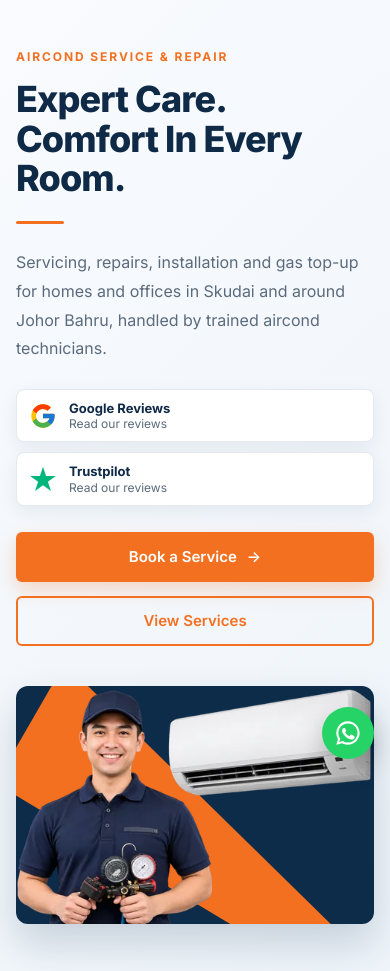
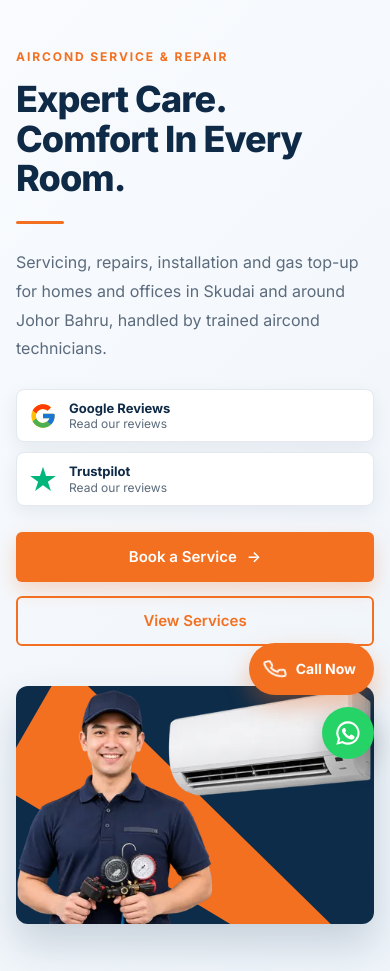
Before and after one commit to Shakeeb871/Narti-Aircon-Service, a PHP site: page / in a window 390 px wide. Shown: the part 69-1040 px from the top of the page. Run offline with PHP 8.4, Linux system fonts and the light colour scheme.

Commit message:
Add floating Call Now button on every page
Orange pill button with a ringing phone icon sits above the WhatsApp
button and dials +60 16-821 0460. Pulse and ring animations stop when
reduced motion is on; extra footer padding keeps both buttons off the
footer text on phones.

Co-Authored-By: Claude Opus 5.5 <noreply@anthropic.com>
Claude-Session: https://claude.ai/code/session_01JJG1vAkqisZBuy8vj4XHPc

```diff
--- a/assets/css/style.css
+++ b/assets/css/style.css
@@ -1991,3 +1991,36 @@ a.service-card:hover .link-more span { transform: translateX(4px); }
 
 /* headings added by JavaScript follow the same Title Case rule */
 .review-card__hl-title, .reviews .section-title { text-transform: capitalize; }
+
+/* ---------- Floating Call Now button (above WhatsApp) ---------- */
+.call-float {
+  position: fixed;
+  right: 22px; bottom: 92px;
+  z-index: 90;
+  height: 56px;
+  display: inline-flex; align-items: center; gap: 10px;
+  padding: 0 22px 0 18px;
+  border-radius: 999px;
+  background: var(--orange);
+  color: var(--white);
+  font-size: 15px; font-weight: 700;
+  box-shadow: 0 10px 25px rgba(243, 112, 33, .35);
+  transition: transform .2s, background-color .2s;
+}
+.call-float:hover { transform: scale(1.05); background: var(--orange-dark); }
+.call-float svg { width: 22px; height: 22px; fill: none; stroke: var(--white); stroke-width: 2; stroke-linecap: round; stroke-linejoin: round; animation: call-ring 2.4s ease-in-out infinite; }
+.call-float::before {
+  content: ""; position: absolute; inset: 0; border-radius: inherit;
+  box-shadow: 0 0 0 0 rgba(243, 112, 33, .55);
+  animation: call-pulse 2.4s ease-out infinite;
+}
+@keyframes call-pulse { 0% { box-shadow: 0 0 0 0 rgba(243,112,33,.55); } 70%, 100% { box-shadow: 0 0 0 14px rgba(243,112,33,0); } }
+@keyframes call-ring { 0%, 60%, 100% { transform: rotate(0); } 65%, 75%, 85% { transform: rotate(-14deg); } 70%, 80% { transform: rotate(14deg); } }
+@media (max-width: 640px) {
+  .call-float { right: 16px; bottom: 80px; height: 52px; padding: 0 18px 0 15px; font-size: 14px; }
+}
+@media (prefers-reduced-motion: reduce) {
+  .call-float svg, .call-float::before { animation: none; }
+}
+.footer { padding-bottom: 150px; }
+@media (min-width: 992px) { .footer { padding-bottom: 0; } }
--- a/index.html
+++ b/index.html
@@ -30,7 +30,7 @@
   <link href="https://fonts.googleapis.com/css2?family=Inter:wght@400;500;600;700;800&display=swap" rel="stylesheet">
 
   <link rel="preload" as="image" href="assets/images/hero/technician-with-gauges.webp" imagesrcset="assets/images/hero/technician-with-gauges-480.webp 480w, assets/images/hero/technician-with-gauges-800.webp 800w, assets/images/hero/technician-with-gauges.webp 1200w" imagesizes="(max-width: 991px) calc(100vw - 32px), 55vw">
-  <link rel="stylesheet" href="assets/css/style.css?v=2004e8c6">
+  <link rel="stylesheet" href="assets/css/style.css?v=f23e7c89">
 
   <script type="application/ld+json">
 {
@@ -829,6 +829,11 @@
     </div>
   </footer>
 
+  <a href="tel:+60168210460" class="call-float" aria-label="Call NARTI now on +60 16-821 0460">
+    <svg viewBox="0 0 24 24" aria-hidden="true"><path d="M22 16.9v3a2 2 0 0 1-2.2 2 19.8 19.8 0 0 1-8.6-3.1 19.5 19.5 0 0 1-6-6A19.8 19.8 0 0 1 2.1 4.2 2 2 0 0 1 4.1 2h3a2 2 0 0 1 2 1.7c.1 1 .4 1.9.7 2.8a2 2 0 0 1-.5 2.1L8 9.9a16 16 0 0 0 6 6l1.3-1.3a2 2 0 0 1 2.1-.4c.9.3 1.8.6 2.8.7a2 2 0 0 1 1.7 2z"/></svg>
+    <span class="call-float__label">Call Now</span>
+  </a>
+
   <a href="https://wa.me/60168210460?text=Hi%20NARTI%2C%20I%20would%20like%20to%20book%20an%20aircond%20service." class="wa-float" target="_blank" rel="noopener" aria-label="Chat with NARTI on WhatsApp">
     <svg viewBox="0 0 24 24" aria-hidden="true"><path d="M12 2a10 10 0 0 0-8.6 15.1L2 22l5-1.3A10 10 0 1 0 12 2zm0 18.2a8.2 8.2 0 0 1-4.2-1.1l-.3-.2-3 .8.8-2.9-.2-.3A8.2 8.2 0 1 1 12 20.2zm4.5-6.1c-.2-.1-1.5-.7-1.7-.8-.2-.1-.4-.1-.6.1l-.8 1c-.1.2-.3.2-.5.1a6.7 6.7 0 0 1-3.3-2.9c-.3-.4.3-.4.8-1.3.1-.2 0-.3 0-.4l-.8-1.8c-.2-.5-.4-.4-.6-.4h-.5a1 1 0 0 0-.7.3 3 3 0 0 0-.9 2.2 5.2 5.2 0 0 0 1.1 2.7 11.8 11.8 0 0 0 4.5 4c1.7.7 2.3.8 3.2.6a2.7 2.7 0 0 0 1.8-1.2 2.2 2.2 0 0 0 .1-1.3c0-.1-.2-.2-.4-.3z"/></svg>
   </a>
```
Also changed, not shown: 404.html (+6 -1 lines), about/index.html (+6 -1 lines), aircond-gas-top-up/index.html (+6 -1 lines), aircond-installation/index.html (+6 -1 lines), aircond-repair/index.html (+6 -1 lines), aircond-service/index.html (+6 -1 lines), contact-us/index.html (+6 -1 lines), projects/index.html (+6 -1 lines), services/index.html (+6 -1 lines).
